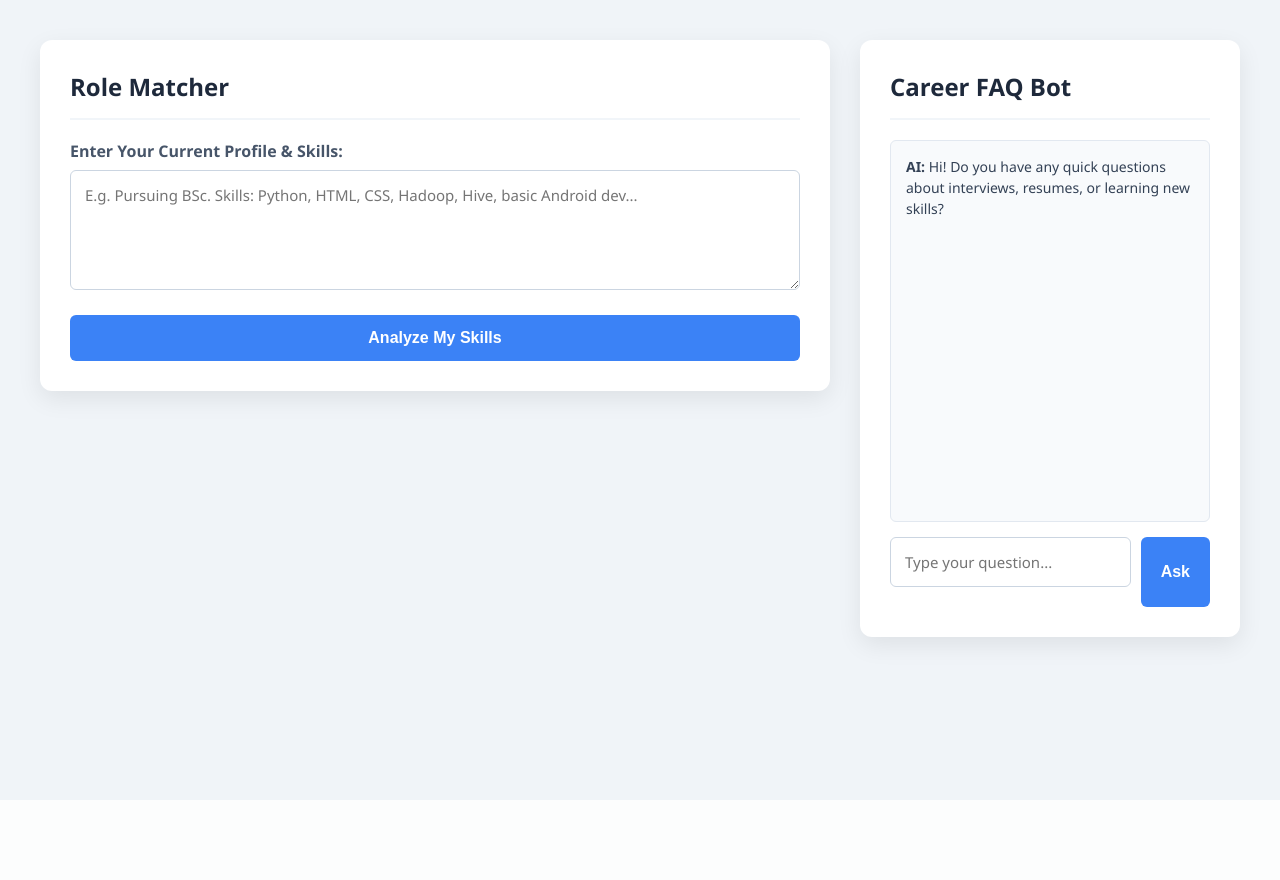
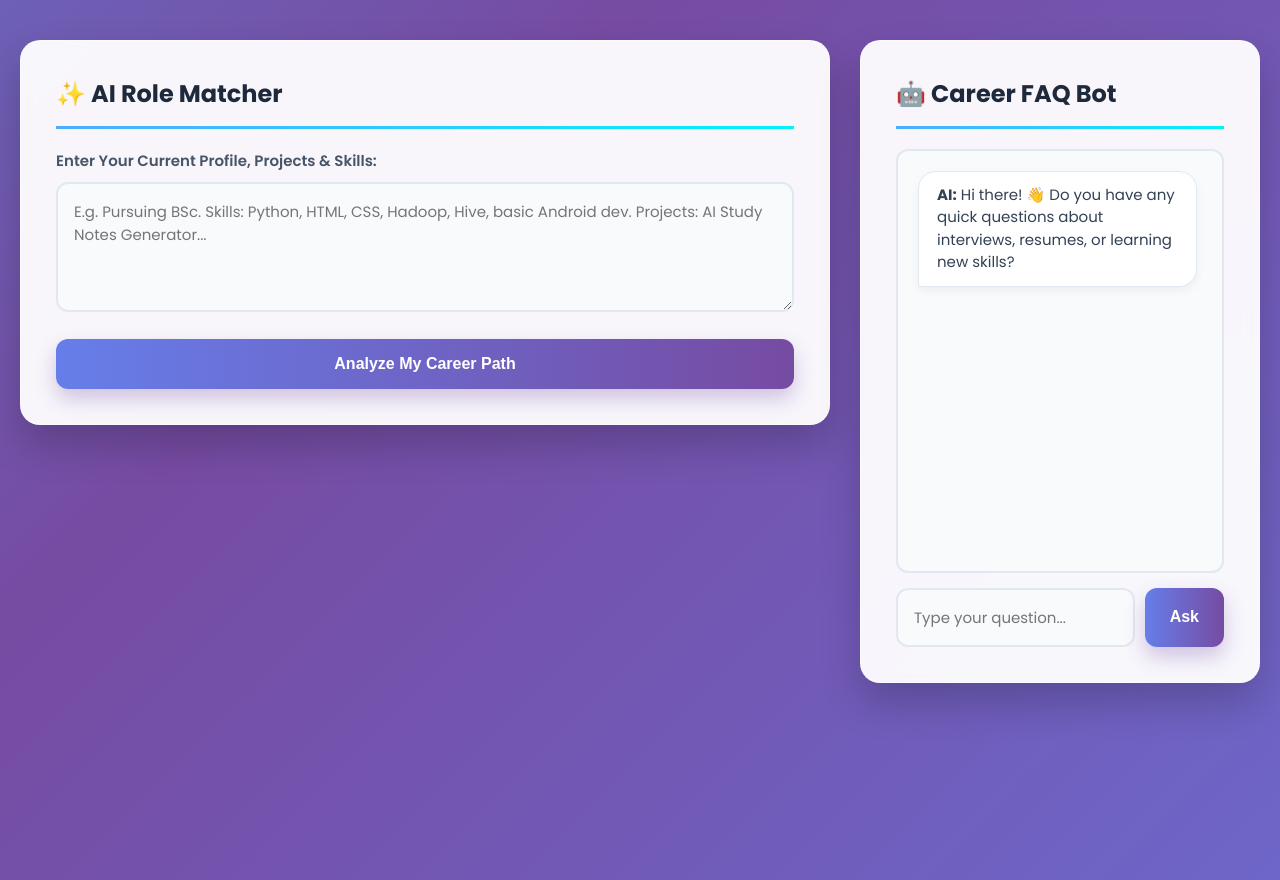
Before and after one commit to Pratik-Ro-y/skill-gap-matcher, a Flask app: page / in a window 1280 px wide. Before the commit the page ends 665 px from the top, so only its background shows below. Run offline with Flask 3, Linux system fonts and the light colour scheme.

Commit message:
Update index.html

```diff
--- a/templates/index.html
+++ b/templates/index.html
@@ -4,108 +4,173 @@
     <meta charset="UTF-8">
     <meta name="viewport" content="width=device-width, initial-scale=1.0">
     <title>AI Skill-Gap Dashboard</title>
+    <link href="https://fonts.googleapis.com/css2?family=Poppins:wght@300;400;600;700&display=swap" rel="stylesheet">
     <style>
+        /* Modern Background & Typography */
         body {
-            font-family: 'Segoe UI', Tahoma, Geneva, Verdana, sans-serif;
-            background-color: #f0f4f8;
+            font-family: 'Poppins', sans-serif;
+            background: linear-gradient(-45deg, #667eea, #764ba2, #4facfe, #00f2fe);
+            background-size: 400% 400%;
+            animation: gradientBG 15s ease infinite;
             color: #333;
             margin: 0;
             padding: 40px 20px;
+            min-height: 100vh;
         }
 
-        /* --- NEW DASHBOARD LAYOUT --- */
+        @keyframes gradientBG {
+            0% { background-position: 0% 50%; }
+            50% { background-position: 100% 50%; }
+            100% { background-position: 0% 50%; }
+        }
+
         .app-wrapper {
             display: flex;
             gap: 30px;
-            max-width: 1200px; /* Constrain max width for ultra-wide screens */
-            margin: 0 auto; /* Center the whole dashboard */
-            align-items: flex-start; /* Crucial for the sticky sidebar to work */
+            max-width: 1250px;
+            margin: 0 auto;
+            align-items: flex-start;
         }
 
-        .left-panel {
-            flex: 1; /* Tells the left side to take up all remaining space */
-            min-width: 0; /* Prevents layout breaking on small screens */
+        .left-panel { flex: 1; min-width: 0; }
+        .right-panel {
+            width: 400px;
+            flex-shrink: 0;
+            position: sticky;
+            top: 40px;
         }
 
-        .right-panel {
-            width: 380px; /* Fixed width for the chatbot */
-            flex-shrink: 0; /* Prevents the chatbot from getting squished */
-            position: sticky; /* Makes it "stick" to the screen */
-            top: 40px; /* Stays 40px from the top when scrolling */
+        /* Sleek Container Styles */
+        .container, .chat-container {
+            background-color: rgba(255, 255, 255, 0.95);
+            backdrop-filter: blur(10px);
+            padding: 35px;
+            border-radius: 20px;
+            box-shadow: 0 20px 40px rgba(0,0,0,0.2);
+            width: 100%;
+            box-sizing: border-box;
+            border: 1px solid rgba(255,255,255,0.5);
         }
 
-        /* Container Styles */
-        .container, .chat-container {
-            background-color: #fff;
-            padding: 30px;
-            border-radius: 12px;
-            box-shadow: 0 8px 24px rgba(0,0,0,0.08);
-            width: 100%;
-            box-sizing: border-box;
+        h2 {
+            margin-top: 0;
+            color: #1e293b;
+            border-bottom: 3px solid transparent;
+            border-image: linear-gradient(to right, #4facfe, #00f2fe) 1;
+            padding-bottom: 15px;
+            font-weight: 700;
         }
 
-        h2 { margin-top: 0; color: #1e293b; border-bottom: 2px solid #f1f5f9; padding-bottom: 15px;}
-        label { font-weight: 600; display: block; margin-bottom: 8px; color: #475569; }
+        label { font-weight: 600; display: block; margin-bottom: 10px; color: #475569; font-size: 15px;}
 
+        /* Input & Textarea Enhancements */
         textarea, input[type="text"] {
             width: 100%;
-            padding: 14px;
-            border: 1px solid #cbd5e1;
-            border-radius: 6px;
+            padding: 16px;
+            border: 2px solid #e2e8f0;
+            border-radius: 12px;
             box-sizing: border-box;
             margin-bottom: 20px;
             font-family: inherit;
             font-size: 15px;
-            transition: border-color 0.2s;
+            background-color: #f8fafc;
+            transition: all 0.3s ease;
         }
-        textarea { height: 120px; resize: vertical; }
-        textarea:focus, input[type="text"]:focus { outline: none; border-color: #3b82f6; box-shadow: 0 0 0 3px rgba(59, 130, 246, 0.1); }
+        textarea { height: 130px; resize: vertical; }
+        textarea:focus, input[type="text"]:focus {
+            outline: none;
+            border-color: #4facfe;
+            background-color: #fff;
+            box-shadow: 0 0 0 4px rgba(79, 172, 254, 0.15);
+        }
 
+        /* Vibrant Buttons */
         button {
-            background-color: #3b82f6;
+            background: linear-gradient(to right, #667eea, #764ba2);
             color: white;
             border: none;
-            padding: 14px 20px;
+            padding: 16px 24px;
             font-size: 16px;
-            font-weight: bold;
-            border-radius: 6px;
+            font-weight: 700;
+            border-radius: 12px;
             cursor: pointer;
             width: 100%;
-            transition: all 0.2s ease;
+            transition: all 0.3s ease;
+            box-shadow: 0 10px 20px rgba(118, 75, 162, 0.3);
         }
-        button:hover { background-color: #2563eb; transform: translateY(-1px); }
-        button:disabled { background-color: #94a3b8; cursor: not-allowed; transform: none; }
+        button:hover {
+            transform: translateY(-2px);
+            box-shadow: 0 15px 25px rgba(118, 75, 162, 0.4);
+            background: linear-gradient(to right, #764ba2, #667eea);
+        }
+        button:disabled { background: #cbd5e1; cursor: not-allowed; transform: none; box-shadow: none; color: #64748b;}
 
-        /* Flash Cards CSS */
-        #results-area { display: none; margin-top: 30px; }
+        /* Upgraded Flash Cards CSS */
+        #results-area { display: none; margin-top: 40px; animation: fadeIn 0.6s ease-out; }
+        @keyframes fadeIn { from { opacity: 0; transform: translateY(20px); } to { opacity: 1; transform: translateY(0); } }
+
         .cards-grid {
             display: grid;
-            grid-template-columns: repeat(auto-fit, minmax(250px, 1fr));
-            gap: 20px;
-            margin-top: 20px;
+            grid-template-columns: repeat(auto-fit, minmax(280px, 1fr));
+            gap: 25px;
+            margin-top: 25px;
         }
         .flash-card {
             background: #ffffff;
+            border: none;
+            border-top: 5px solid;
+            border-radius: 16px;
+            padding: 25px;
+            box-shadow: 0 10px 30px rgba(0,0,0,0.08);
+            transition: all 0.3s cubic-bezier(0.25, 0.8, 0.25, 1);
+            position: relative;
+            overflow: hidden;
+        }
+        .flash-card:hover { transform: translateY(-8px) scale(1.02); box-shadow: 0 20px 40px rgba(0,0,0,0.12); }
+        .flash-card h4 { margin-top: 0; color: #0f172a; padding-bottom: 10px; margin-bottom: 15px; font-size: 19px; border-bottom: 2px dashed #e2e8f0; }
+        .flash-card ul { padding-left: 20px; margin: 0; color: #475569; line-height: 1.7; font-size: 15px; }
+        .flash-card li { margin-bottom: 12px; }
+        .highlight-text { font-weight: 700; color: #764ba2; font-size: 20px; display: block; margin-bottom: 10px;}
+
+        /* Modern Messaging Chatbot Styles */
+        #chat-history {
+            height: 380px;
+            overflow-y: auto;
+            border: 2px solid #e2e8f0;
+            padding: 20px;
+            margin-bottom: 15px;
+            background-color: #f8fafc;
+            border-radius: 12px;
+            font-size: 15px;
+            display: flex;
+            flex-direction: column;
+            gap: 15px;
+        }
+
+        .msg-bubble { max-width: 85%; line-height: 1.5; padding: 12px 18px; position: relative; word-wrap: break-word; }
+
+        .user-msg {
+            background: linear-gradient(135deg, #4facfe, #00f2fe);
+            color: white;
+            align-self: flex-end;
+            border-radius: 18px 18px 0 18px;
+            box-shadow: 0 4px 15px rgba(0, 242, 254, 0.3);
+        }
+
+        .bot-msg {
+            background: #ffffff;
+            color: #334155;
+            align-self: flex-start;
+            border-radius: 18px 18px 18px 0;
             border: 1px solid #e2e8f0;
-            border-top: 4px solid #3b82f6;
-            border-radius: 8px;
-            padding: 20px;
-            box-shadow: 0 4px 6px rgba(0,0,0,0.05);
-            transition: transform 0.2s, box-shadow 0.2s;
+            box-shadow: 0 4px 10px rgba(0,0,0,0.05);
         }
-        .flash-card:hover { transform: translateY(-5px); box-shadow: 0 12px 20px rgba(0,0,0,0.1); }
-        .flash-card h4 { margin-top: 0; color: #0f172a; border-bottom: 1px solid #e2e8f0; padding-bottom: 10px; margin-bottom: 15px; font-size: 18px; }
-        .flash-card ul { padding-left: 20px; margin: 0; color: #334155; line-height: 1.6; }
-        .flash-card li { margin-bottom: 10px; }
-        .highlight-text { font-weight: bold; color: #2563eb; font-size: 18px; display: block; margin-bottom: 8px;}
 
-        /* Chatbot Styles */
-        #chat-history { height: 350px; /* Made the chat taller since it has its own column now */ overflow-y: auto; border: 1px solid #e2e8f0; padding: 15px; margin-bottom: 15px; background-color: #f8fafc; border-radius: 6px; font-size: 14px; }
-        .user-msg { color: #3b82f6; font-weight: bold; margin-bottom: 8px; }
-        .bot-msg { color: #334155; margin-bottom: 18px; line-height: 1.5; }
+        #chat-history::-webkit-scrollbar { width: 6px; }
+        #chat-history::-webkit-scrollbar-thumb { background: #cbd5e1; border-radius: 10px; }
 
         /* Mobile Responsiveness */
-        @media (max-width: 850px) {
+        @media (max-width: 950px) {
             .app-wrapper { flex-direction: column; }
             .right-panel { width: 100%; position: static; }
         }
@@ -117,15 +182,15 @@
 
     <div class="left-panel">
         <div class="container">
-            <h2>Role Matcher</h2>
+            <h2>✨ AI Role Matcher</h2>
             <form id="role-form">
-                <label for="skills">Enter Your Current Profile & Skills:</label>
-                <textarea id="skills" placeholder="E.g. Pursuing BSc. Skills: Python, HTML, CSS, Hadoop, Hive, basic Android dev..." required></textarea>
-                <button type="submit" id="submit-btn">Analyze My Skills</button>
+                <label for="skills">Enter Your Current Profile, Projects & Skills:</label>
+                <textarea id="skills" placeholder="E.g. Pursuing BSc. Skills: Python, HTML, CSS, Hadoop, Hive, basic Android dev. Projects: AI Study Notes Generator..." required></textarea>
+                <button type="submit" id="submit-btn">Analyze My Career Path</button>
             </form>
 
             <div id="results-area">
-                <h3 style="text-align: center; color: #1e293b; margin-top: 30px;">Your Career Blueprint</h3>
+                <h3 style="text-align: center; color: #1e293b; margin-top: 10px; font-weight: 700;">🚀 Your Career Blueprint</h3>
                 <div class="cards-grid">
 
                     <div class="flash-card" style="border-top-color: #10b981;">
@@ -140,7 +205,7 @@
 
                     <div class="flash-card" style="border-top-color: #f59e0b;">
                         <h4>🔗 The Missing Link</h4>
-                        <div style="color: #334155;">
+                        <div style="color: #475569; font-size: 15px; line-height: 1.6;">
                             <span class="highlight-text" id="card-missing-skill"></span>
                             <span id="card-missing-reason"></span>
                         </div>
@@ -153,13 +218,13 @@
 
     <div class="right-panel">
         <div class="chat-container">
-            <h2>Career FAQ Bot</h2>
+            <h2>🤖 Career FAQ Bot</h2>
             <div id="chat-history">
-                <div class="bot-msg"><strong>AI:</strong> Hi! Do you have any quick questions about interviews, resumes, or learning new skills?</div>
+                <div class="msg-bubble bot-msg"><strong>AI:</strong> Hi there! 👋 Do you have any quick questions about interviews, resumes, or learning new skills?</div>
             </div>
             <div style="display: flex; gap: 10px;">
-                <input type="text" id="chat-input" placeholder="Type your question...">
-                <button onclick="sendMessage()" style="width: auto; white-space: nowrap;">Ask</button>
+                <input type="text" id="chat-input" placeholder="Type your question..." style="margin-bottom: 0;">
+                <button onclick="sendMessage()" style="width: auto; padding: 0 25px;">Ask</button>
             </div>
         </div>
     </div>
@@ -174,7 +239,7 @@
         const btn = document.getElementById('submit-btn');
         const resultsArea = document.getElementById('results-area');
 
-        btn.innerText = "Analyzing Skills...";
+        btn.innerHTML = "⏳ Analyzing Skills...";
         btn.disabled = true;
         resultsArea.style.display = "none";
 
@@ -202,7 +267,7 @@
         } catch (error) {
             alert("Oops! Something went wrong analyzing your skills.");
         } finally {
-            btn.innerText = "Analyze My Skills";
+            btn.innerHTML = "Analyze My Career Path";
             btn.disabled = false;
         }
     });
@@ -214,11 +279,12 @@
 
         if (!userText) return;
 
-        chatHistory.innerHTML += `<div class="user-msg">You: ${userText}</div>`;
+        chatHistory.innerHTML += `<div class="msg-bubble user-msg">${userText}</div>`;
         inputField.value = '';
+        chatHistory.scrollTop = chatHistory.scrollHeight;
 
         const loadingId = "loading-" + Date.now();
-        chatHistory.innerHTML += `<div class="bot-msg" id="${loadingId}"><em>Thinking...</em></div>`;
+        chatHistory.innerHTML += `<div class="msg-bubble bot-msg" id="${loadingId}"><em>Thinking... 💭</em></div>`;
         chatHistory.scrollTop = chatHistory.scrollHeight;
 
         try {
@@ -229,7 +295,7 @@
             });
             const data = await response.json();
             document.getElementById(loadingId).remove();
-            chatHistory.innerHTML += `<div class="bot-msg"><strong>AI:</strong> ${data.reply}</div>`;
+            chatHistory.innerHTML += `<div class="msg-bubble bot-msg"><strong>AI:</strong> ${data.reply}</div>`;
         } catch (error) {
             document.getElementById(loadingId).innerHTML = "<strong>AI:</strong> Sorry, there was an error.";
         }
```
